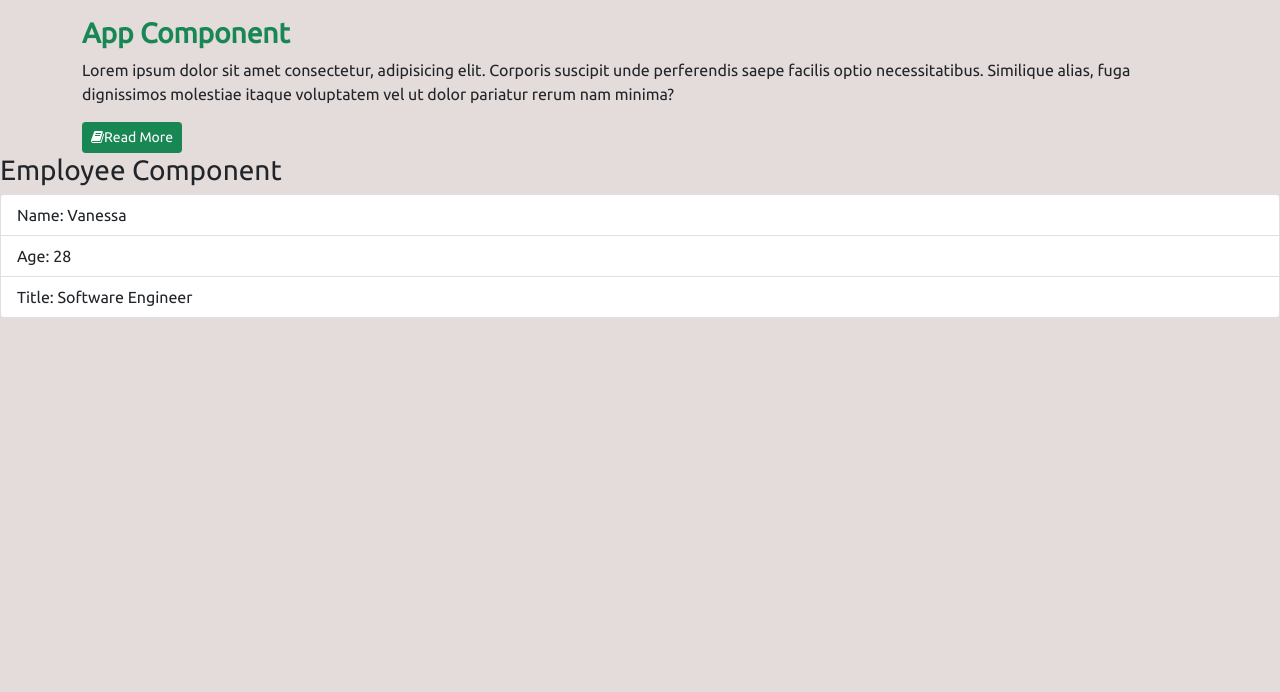
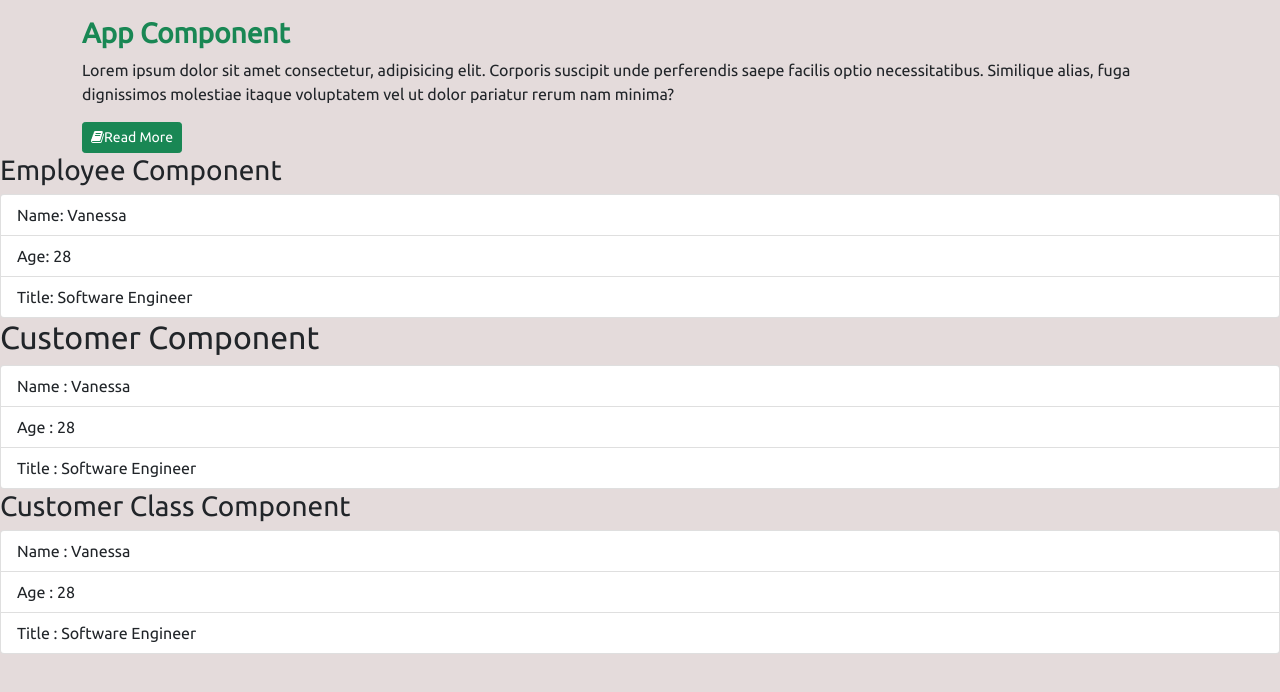
Before and after one commit to dev-Yogi/reactjs-tsx-master, a React (Create React App) app: page / in a window 1280 px wide. Shown: the top 692 px of the page. Built offline with nearby package versions, Linux system fonts and the light colour scheme.

Commit message:
Props Using TSX

```diff
--- a/src/App.tsx
+++ b/src/App.tsx
@@ -3,6 +3,8 @@ import logo from './logo.svg';
 import './App.css';
 
 import Employee from '../src/components/Employee';
+import Customer from './components/Customer';
+import { CustomerClass } from './components/CustomerClass';
 
 function App() {
   return (
@@ -31,6 +33,18 @@ function App() {
 
        </div>
      </div>
+
+     <div className="row">
+       <div className="col">
+         <Customer name={'Vanessa'} age={28} title={"Software Engineer"}/>
+       </div>
+     </div>
+
+     <div className="row">
+       <div className="col">
+         <CustomerClass name={'Vanessa'} age={28} title={"Software Engineer"}/>
+       </div>
+     </div>
    </React.Fragment>
   );
 }
--- a/src/components/Customer.tsx
+++ b/src/components/Customer.tsx
@@ -1,7 +1,32 @@
 import React from "react";
 
-let Customer:React.FC = () => {
+interface IProps{
+    name: string;
+    age: number;
+    title: string;
+};
 
+let Customer:React.FC<IProps> = ({name, age, title}) => {
+    console.log(name,age,title);
+    return(
+        <React.Fragment>
+            <h2>Customer Component</h2>
+            <ul className="list-group">
+                <li className="list-group-item">
+                    Name : {name}
+
+                </li>
+                <li className="list-group-item">
+                    Age : {age}
+
+                </li>
+                <li className="list-group-item">
+                    Title : {title}
+
+                </li>
+            </ul>
+        </React.Fragment>
+    )
 }
 
 export default Customer;
--- /dev/null
+++ b/src/components/CustomerClass.tsx
@@ -0,0 +1,40 @@
+import React from "react";
+interface IState{
+
+}
+interface IProps{
+    name: string,
+    age: number,
+    title: string
+}
+export class CustomerClass extends React.Component<IProps, IState> {
+
+    constructor(props:IProps) {
+        super(props);
+
+    }
+
+    render(){
+        let {name, age, title} = this.props;
+        return(
+            <React.Fragment>
+                <h3>Customer Class Component</h3>
+                <ul className="list-group">
+                <li className="list-group-item">
+                    Name : {name}
+
+                </li>
+                <li className="list-group-item">
+                    Age : {age}
+
+                </li>
+                <li className="list-group-item">
+                    Title : {title}
+
+                </li>
+            </ul>
+            </React.Fragment>
+        );
+    }
+
+}
```
Also changed, not shown: src/components/EmployeeClass.tsx (+8 -0 lines).
